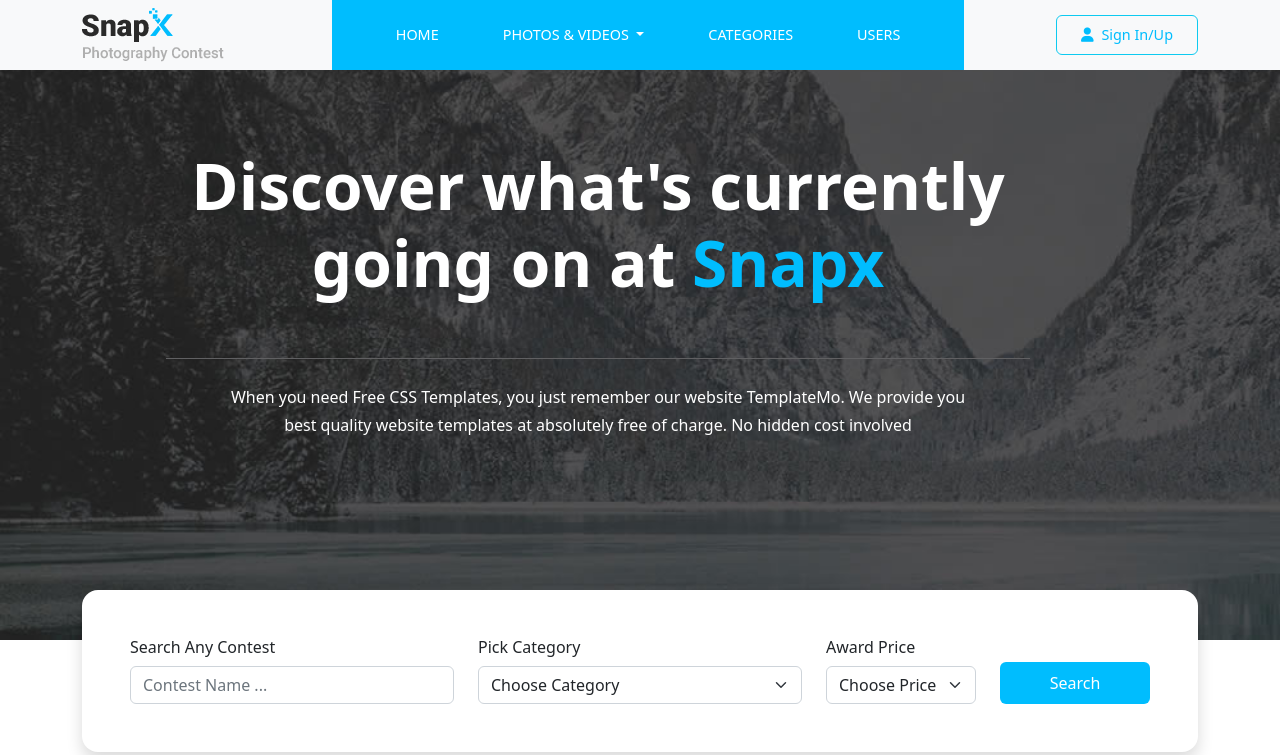
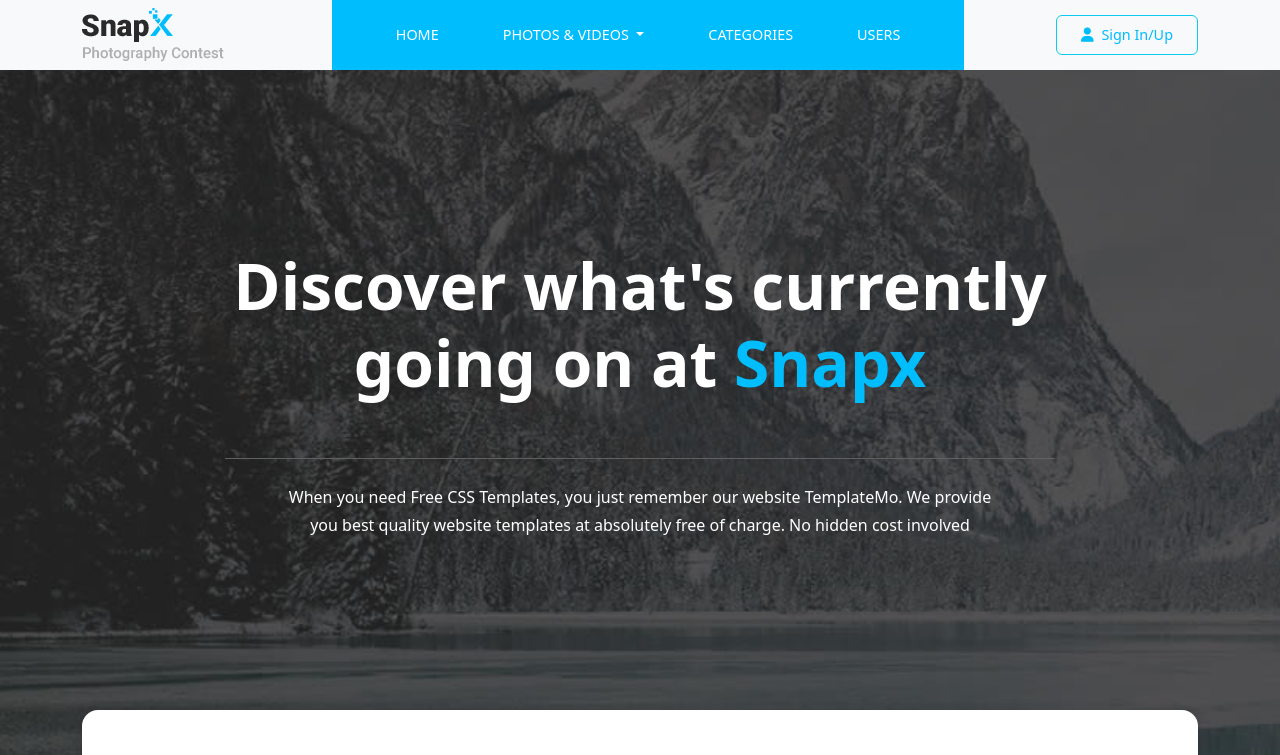
Before and after one commit to ShaimaaAKamal/Snapx, a plain HTML site: page contest.html in a window 1280 px wide. Shown: the top 755 px of the page. Drawn offline with Linux system fonts and the light colour scheme.

Commit message:
Update contest Banner

```diff
--- a/contest.html
+++ b/contest.html
@@ -47,11 +47,11 @@
 
             </div>
         </nav>
-
+<!--
 
         <section class="d-flex contestBanner justify-content-center align-items-center position-relative">
-        <!-- <section class="contestBanner"> -->
-            <!-- <div class="container px-lg-5  position-relative"> -->
+        <section class="contestBanner">
+            <div class="container px-lg-5  position-relative">
                 <div class="container px-lg-5  text-center">
                 <div class="pt-5 pt-lg-0 text-center position-absolute bannerWidth BannerCaption">
                   <h1 class="fw-bolder heading text-white px-lg-5 py-5 mt-5 mt-lg-0 ">
@@ -61,7 +61,21 @@
                 </div>
 
               </div>
+        </section> -->
+
+        <section class="contestBanner">
+          <div class="container">
+            <div class="row justify-content-center text-center">
+                <div class="col-10 ">
+                    <h1 class="fw-bolder heading text-white px-lg-5 py-5 mt-5 mt-lg-0 ">
+                        Discover what's currently going on at <span class="text-site">Snapx</span>
+                      </h1>
+                      <p class="text-white fw-light  px-4 px-md-5 mx-md-5 py-4 border-Banner f-p">When you need Free CSS Templates, you just remember our website TemplateMo. We provide you best quality website templates at absolutely free of charge. No hidden cost involved</p>
+                </div>
+            </div>
+          </div>
         </section>
+
         <section class="contestSearch position-relative ">
             <div class="container">
                 <div class="bg-white p-5 p-lg-5 rounded-medium   shadow ">
--- a/css/style.css
+++ b/css/style.css
@@ -263,7 +263,10 @@ color:var(--siteColor)!important;
 .contestBanner{
     background-image:url("../images/heading-bg.jpg");
     background-size: cover;
-    height: 95vh;
+
+    /* height: 95vh; */
+    padding-top:200px;
+    padding-bottom:200px;
 }
 
 
@@ -279,7 +282,7 @@ color:var(--siteColor)!important;
 
 
 .contestSearch{
-    top:-50px;
+    top:-70px;
 }
 
 
@@ -409,9 +412,9 @@ color:var(--siteColor);
           right:-50px;
       }
 
-      .contestBanner{
+      /* .contestBanner{
         height: 90vh;
-    }
+    }     */
 
     .quote::after{
         left:0;
@@ -459,9 +462,9 @@ color:var(--siteColor);
    /* home section */
 
 
-.contestBanner{
+/* .contestBanner{
     height: 80vh;
-}
+} */
 .btn-width{
     width:100%;
 }
```
